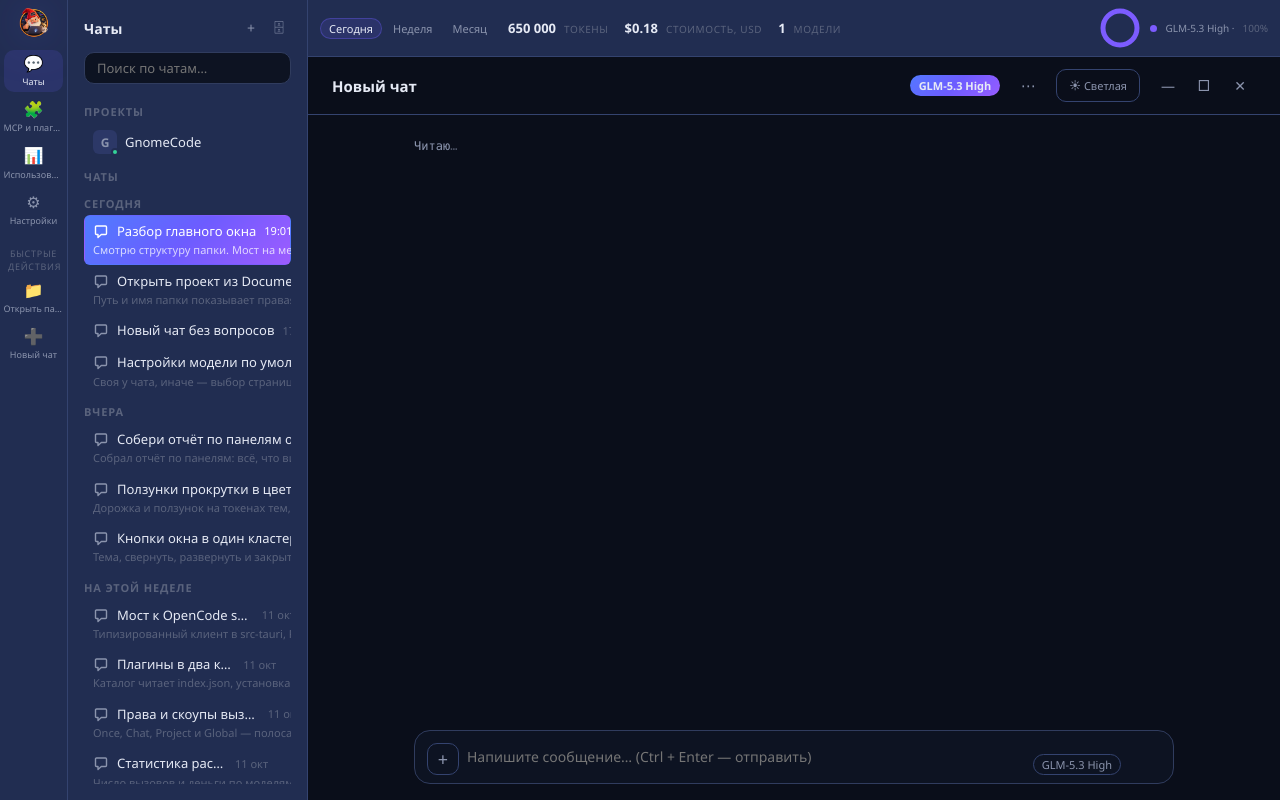
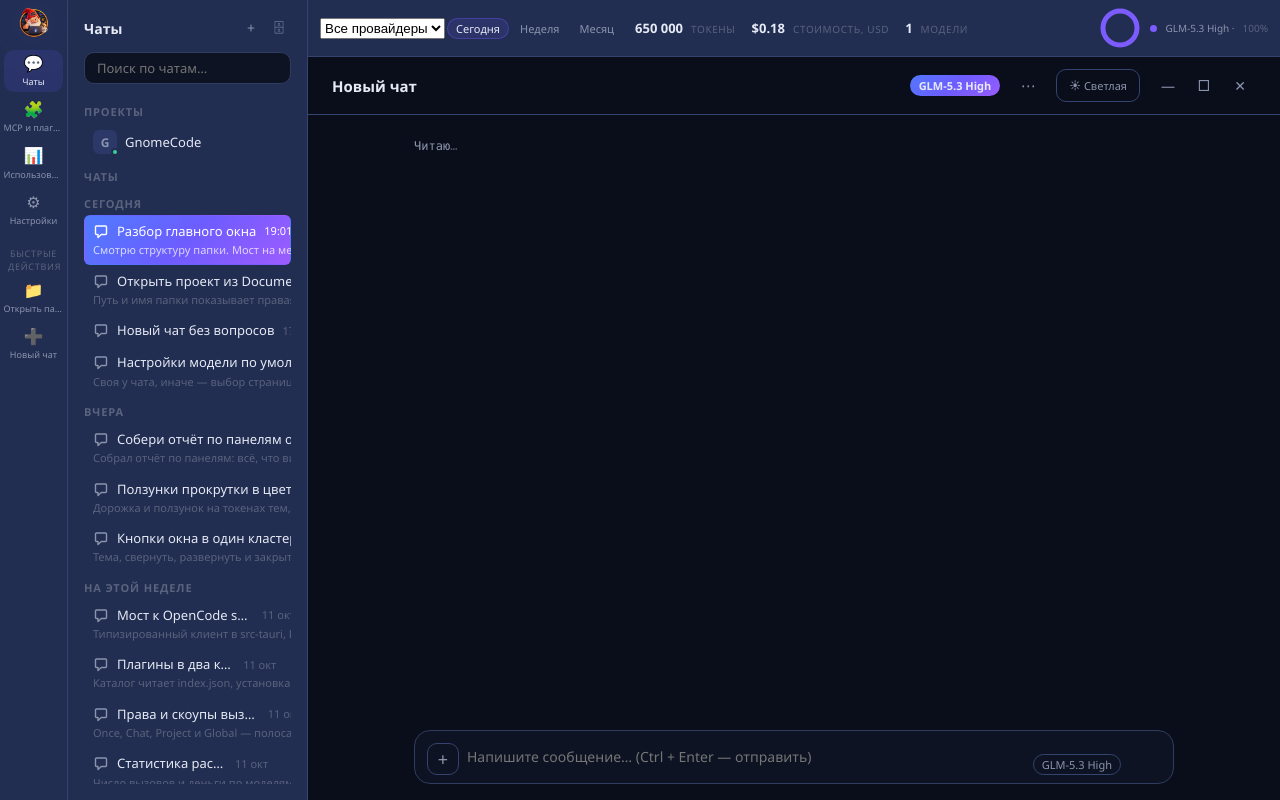
Before and after one commit to Metalismaticus/GnomeCode, a React (Vite) app: page / in a window 1280 px wide. Built offline with nearby package versions, Linux system fonts and the light colour scheme.

Commit message:
B10: фильтр «Все провайдеры ▾» в stats-bar — donut/legend фильтруются по провайдеру

```diff
--- a/src/components/StatsBar.tsx
+++ b/src/components/StatsBar.tsx
@@ -6,8 +6,8 @@
 import { useState } from "react";
 
 import { moneyOf } from "../compare";
+import type { StatsPeriod } from "../bridge";
 import { tokensOf, useStats } from "../features/stats/useStats";
-import type { StatsPeriod } from "../bridge";
 
 import "./StatsBar.css";
 
@@ -95,6 +95,8 @@ function StatCard({ label, value, used, limit, unit, testid }: {
 export function StatsBar({ currentModel }: { currentModel: string }) {
   const [period, setPeriod] = useState<StatsPeriod>("today");
   const { summary } = useStats(period);
+  /** Фильтр по провайдеру (концепт: «Все провайдеры ▾»): пусто — все. */
+  const [providerFilter, setProviderFilter] = useState("");
 
   if (!summary) {
     return null;
@@ -102,12 +104,16 @@ export function StatsBar({ currentModel }: { currentModel: string }) {
   const models = [...summary.models]
     .sort((a, b) => (b.usage.cost ?? 0) - (a.usage.cost ?? 0))
     .slice(0, 6);
-  const totalCost = models.reduce((sum, one) => sum + (one.usage.cost ?? 0), 0);
+  const labs = [...new Set(models.map((one) => one.provider))].sort();
+  const shown = providerFilter
+    ? models.filter((one) => one.provider === providerFilter)
+    : models;
+  const totalCost = shown.reduce((sum, one) => sum + (one.usage.cost ?? 0), 0);
   const byTokens = totalCost === 0;
   const grand = byTokens
-    ? models.reduce((sum, one) => sum + one.usage.input + one.usage.output, 0)
+    ? shown.reduce((sum, one) => sum + one.usage.input + one.usage.output, 0)
     : totalCost;
-  const shares = models
+  const shares = shown
     .map((one, index) => {
       const own = byTokens
         ? one.usage.input + one.usage.output
@@ -123,6 +129,19 @@ export function StatsBar({ currentModel }: { currentModel: string }) {
   return (
     <div className="stats-bar" data-testid="stats-bar">
       <div className="stats-bar__periods">
+        {/* Фильтр «Все провайдеры ▾» (концепт владельца): пусто — все. */}
+        <select
+          className="stats-bar__provider"
+          data-testid="stats-provider-filter"
+          value={providerFilter}
+          onChange={(event) => setProviderFilter(event.target.value)}
+          aria-label="Фильтр по провайдеру"
+        >
+          <option value="">Все провайдеры</option>
+          {labs.map((one) => (
+            <option key={one} value={one}>{one}</option>
+          ))}
+        </select>
         {PERIODS.map((one) => (
           <button
             key={one.key}
```
